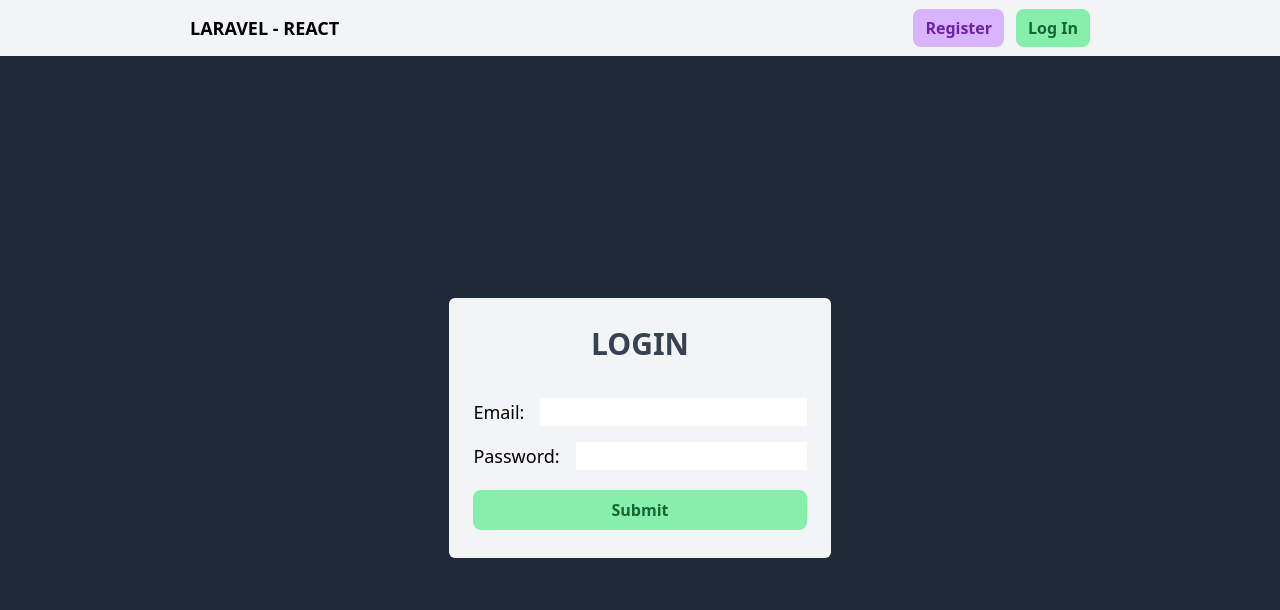
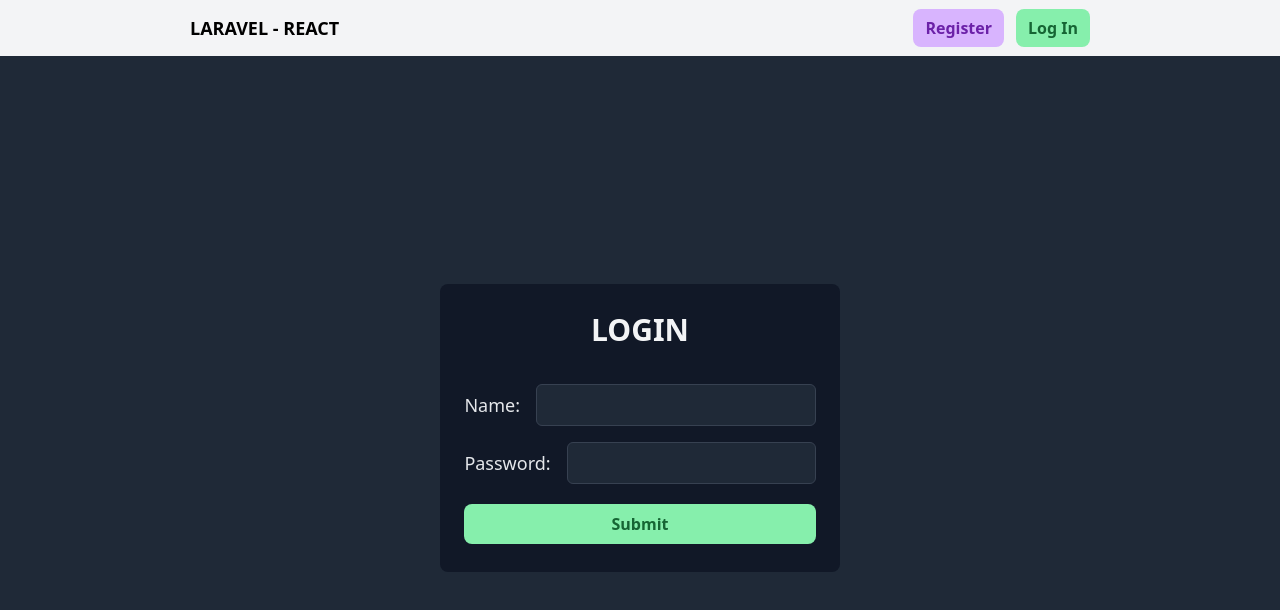
Before and after one commit to dgox16/react_laravel, a React (Vite) app in the folder frontend/: page /login in a window 1280 px wide. Shown: the top 610 px of the page. Built offline with nearby package versions, Linux system fonts and the light colour scheme; no server answers.

Commit message:
Nuevo componente para los input

```diff
--- /dev/null
+++ b/frontend/src/components/ui/InputField.jsx
@@ -0,0 +1,12 @@
+export const InputField = ({label, type, name, value, onChange}) => {
+    return (
+        <div className="flex flex-row items-center mt-4">
+            <label htmlFor={name} className={"mr-4 text-lg text-gray-200"}>{label}</label>
+            <input type={type} name={name}
+                   className={"w-full rounded-md bg-gray-800 border border-gray-700 text-gray-200 p-2"}
+                   value={value}
+                   onChange={onChange}
+            />
+        </div>
+    )
+}
--- a/frontend/src/pages/Login.jsx
+++ b/frontend/src/pages/Login.jsx
@@ -3,6 +3,7 @@
 import {PageLayout} from "../layouts/PageLayout.jsx";
 import {useNavigate} from "react-router-dom";
 import {useForm} from "../hooks/useForm.js";
+import {InputField} from "../components/ui/InputField.jsx";
 
 
 export const Login = () => {
@@ -34,24 +35,24 @@
     return (
         <PageLayout>
             <div className="flex justify-center items-center h-[calc(100vh-56px)]">
-                <div className="text-center w-fit rounded-md bg-gray-100 py-7 px-6 flex justify-center flex-col">
-                    <h1 className="text-3xl font-bold text-gray-700 mb-5 uppercase">Login</h1>
+                <div className="text-center w-fit rounded-lg bg-gray-900 py-7 px-6 flex justify-center flex-col">
+                    <h1 className="text-3xl font-bold text-gray-100 mb-5 uppercase">Login</h1>
                     <form onSubmit={handleSubmit} className={"flex justify-center"}>
                         <div className="">
-                            <div className="flex flex-row mt-4">
-                                <label htmlFor="email" className={"mr-4 text-lg"}>Email:</label>
-                                <input type={"email"} name="email" className={"w-full"}
+                            <InputField
+                                label={"Name:"}
+                                name={"email"}
+                                type={"email"}
                                 value={formData.email}
                                 onChange={handleChange}
                             />
-                            </div>
-                            <div className="flex flex-row mt-4">
-                                <label htmlFor="password" className={"mr-4 text-lg"}>Password:</label>
-                                <input type="password" name="password" className={"w-full"}
+                            <InputField
+                                label={"Password:"}
+                                name={"password"}
+                                type={"password"}
                                 value={formData.password}
                                 onChange={handleChange}
                             />
-                            </div>
                             <button type="submit"
                                     className="p-2 bg-green-300 text-green-800 w-full font-semibold mt-5 rounded-lg">Submit
                             </button>
```
Lines whose indentation alone changed are shown as unchanged.
